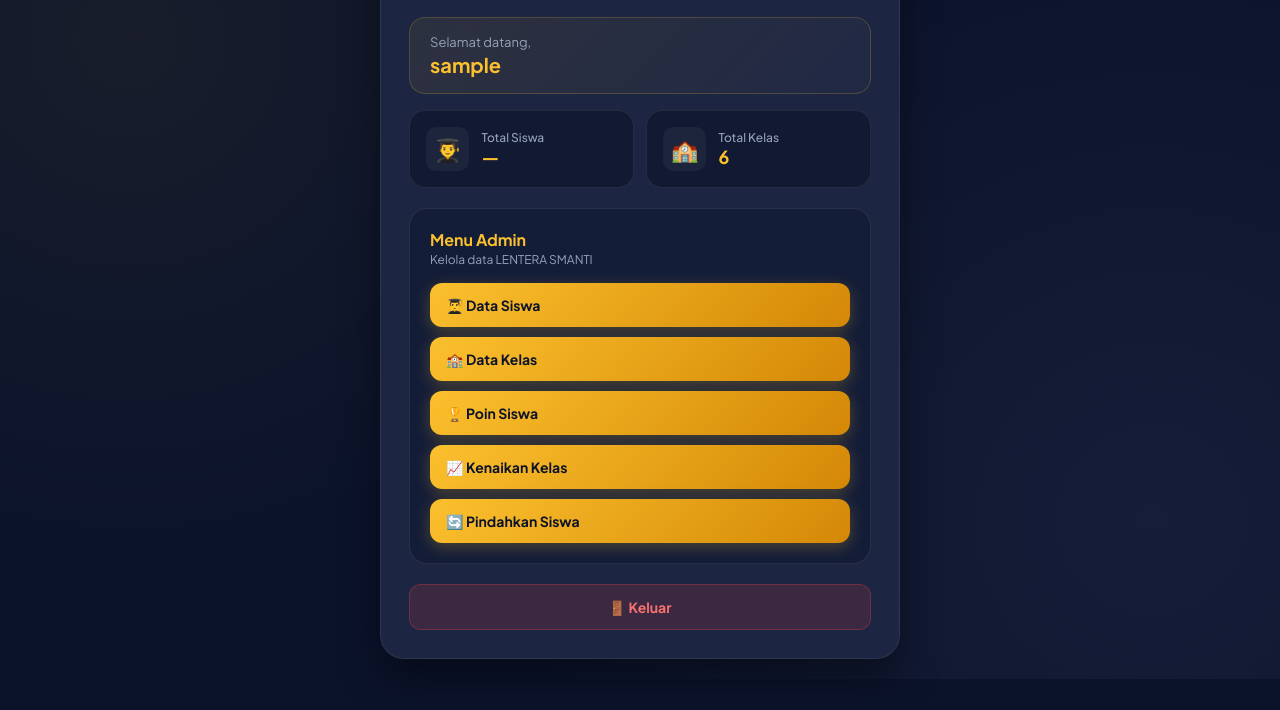
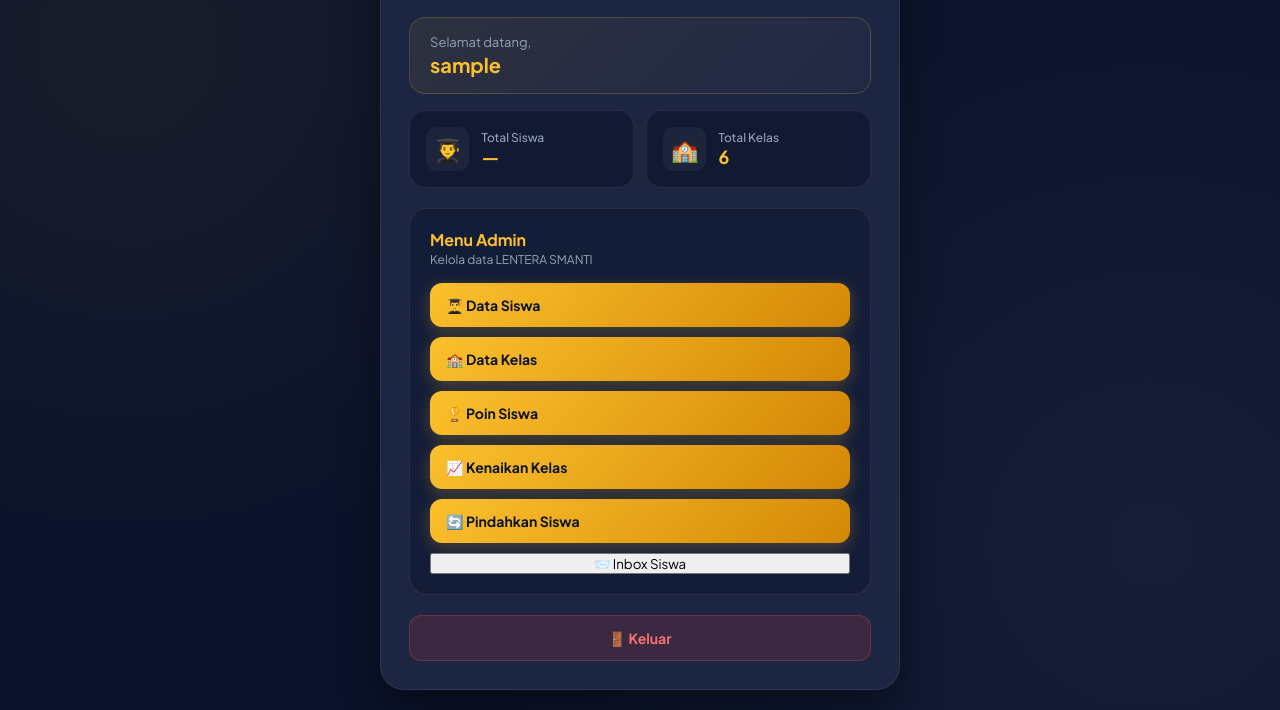
Before and after one commit to Rama04151/LENTERA-SMANTI, a website: page admin.html in a window 1280 px wide. Shown: the part 121-831 px from the top of the page. Before the commit the page ends 800 px from the top, so only its background shows below. Drawn offline with Linux system fonts and the light colour scheme; no server answers; sample sign-in values are in the browser's storage.

Commit message:
Update admin.html

```diff
--- a/admin.html
+++ b/admin.html
@@ -313,6 +313,13 @@
           >
             🔄 Pindahkan Siswa
           </button>
+
+          <button
+  type="button"
+  onclick="window.location.href='admin-inbox.html'"
+>
+  📨 Inbox Siswa
+</button>
         </div>
 
       </section>
```
